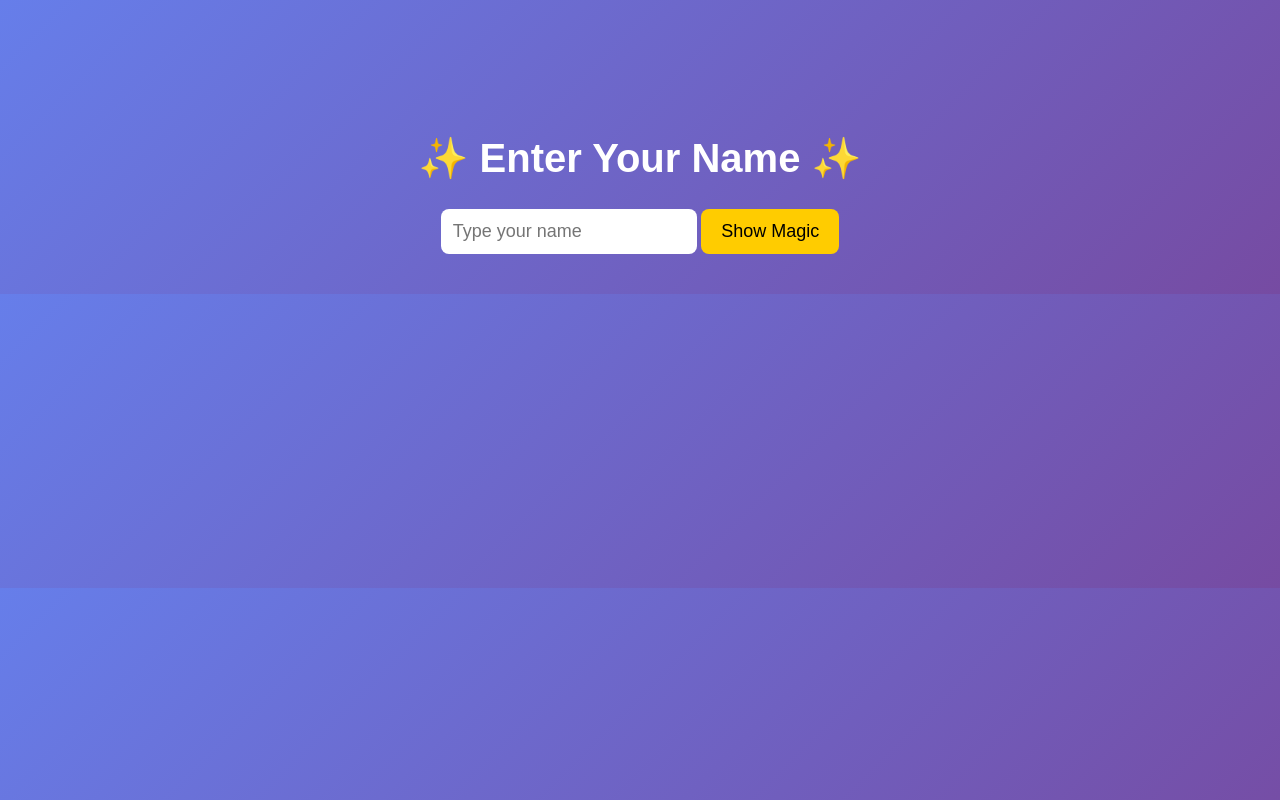
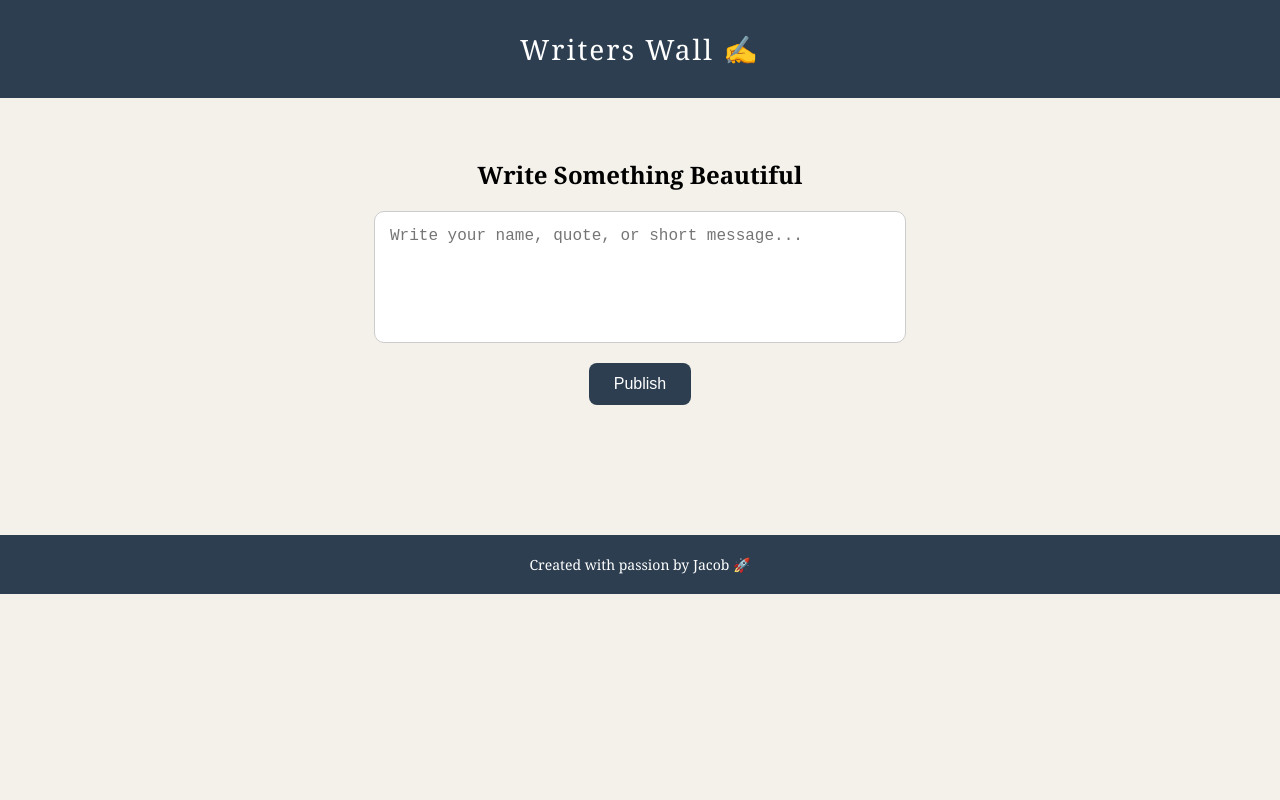
Before and after one commit to jacobwilsonp27-source/jack-website, a plain HTML site: page index.html in a window 1280 px wide. Drawn offline with Linux system fonts and the light colour scheme.

Commit message:
Update index.html

```diff
--- a/index.html
+++ b/index.html
@@ -1,84 +1,138 @@
 <!DOCTYPE html>
 <html>
 <head>
-    <title>Magic Name Fun 🎉</title>
+    <title>Writers Wall ✍️</title>
+    <meta name="viewport" content="width=device-width, initial-scale=1.0">
+
     <style>
         body {
-            background: linear-gradient(135deg, #667eea, #764ba2);
-            font-family: Arial, sans-serif;
+            margin: 0;
+            font-family: 'Georgia', serif;
+            background: #f4f1ea;
             text-align: center;
-            color: white;
-            padding-top: 100px;
         }
 
-        h1 {
-            font-size: 40px;
+        header {
+            background: #2c3e50;
+            color: white;
+            padding: 30px;
+            font-size: 28px;
+            letter-spacing: 2px;
         }
 
-        input {
-            padding: 12px;
-            font-size: 18px;
-            border-radius: 8px;
-            border: none;
+        .container {
+            padding: 40px 20px;
+        }
+
+        textarea {
+            width: 80%;
+            max-width: 500px;
+            height: 100px;
+            padding: 15px;
+            font-size: 16px;
+            border-radius: 10px;
+            border: 1px solid #ccc;
+            resize: none;
         }
 
         button {
-            padding: 12px 20px;
-            font-size: 18px;
+            margin-top: 15px;
+            padding: 12px 25px;
+            font-size: 16px;
+            border: none;
             border-radius: 8px;
-            border: none;
+            background: #2c3e50;
+            color: white;
             cursor: pointer;
-            background: #ffcc00;
         }
 
-        #result {
-            margin-top: 40px;
-            font-size: 35px;
-            font-weight: bold;
-            animation: bounce 1s infinite alternate;
+        button:hover {
+            background: #34495e;
         }
 
-        @keyframes bounce {
-            from { transform: scale(1); }
-            to { transform: scale(1.2); }
+        .wall {
+            margin-top: 40px;
+            display: flex;
+            flex-wrap: wrap;
+            justify-content: center;
+            gap: 20px;
+        }
+
+        .note {
+            background: white;
+            padding: 20px;
+            width: 220px;
+            border-radius: 12px;
+            box-shadow: 0 5px 15px rgba(0,0,0,0.1);
+            font-size: 15px;
+            line-height: 1.5;
+            position: relative;
+            animation: fadeIn 0.5s ease-in;
+        }
+
+        .note span {
+            display: block;
+            margin-top: 10px;
+            font-size: 12px;
+            color: gray;
+        }
+
+        @keyframes fadeIn {
+            from {opacity: 0; transform: translateY(20px);}
+            to {opacity: 1; transform: translateY(0);}
+        }
+
+        footer {
+            margin-top: 50px;
+            padding: 20px;
+            background: #2c3e50;
+            color: white;
+            font-size: 14px;
         }
     </style>
 </head>
 
 <body>
 
-    <h1>✨ Enter Your Name ✨</h1>
+    <header>
+        Writers Wall ✍️
+    </header>
 
-    <input type="text" id="nameInput" placeholder="Type your name">
-    <button onclick="magicName()">Show Magic</button>
+    <div class="container">
+        <h2>Write Something Beautiful</h2>
+        <textarea id="textInput" placeholder="Write your name, quote, or short message..."></textarea>
+        <br>
+        <button onclick="addNote()">Publish</button>
 
-    <div id="result"></div>
+        <div class="wall" id="wall"></div>
+    </div>
+
+    <footer>
+        Created with passion by Jacob 🚀
+    </footer>
 
     <script>
-        function magicName() {
-            let name = document.getElementById("nameInput").value;
+        function addNote() {
+            let text = document.getElementById("textInput").value;
 
-            if (name === "") {
-                alert("Enter your name first!");
+            if (text.trim() === "") {
+                alert("Please write something first!");
                 return;
             }
 
-            let colors = ["#ff4b5c", "#00f5d4", "#ffd60a", "#ff9f1c", "#9d4edd"];
-            let randomColor = colors[Math.floor(Math.random() * colors.length)];
+            let wall = document.getElementById("wall");
 
-            let messages = [
-                "🔥 is unstoppable!",
-                "🌟 is a superstar!",
-                "🚀 is going to be successful!",
-                "👑 is a legend!",
-                "💎 is shining today!"
-            ];
+            let note = document.createElement("div");
+            note.className = "note";
 
-            let randomMessage = messages[Math.floor(Math.random() * messages.length)];
+            let now = new Date();
+            let date = now.toLocaleString();
 
-            let result = document.getElementById("result");
-            result.style.color = randomColor;
-            result.innerHTML = name + " " + randomMessage;
+            note.innerHTML = text + "<span>Posted on " + date + "</span>";
+
+            wall.prepend(note);
+
+            document.getElementById("textInput").value = "";
         }
     </script>
 
```
